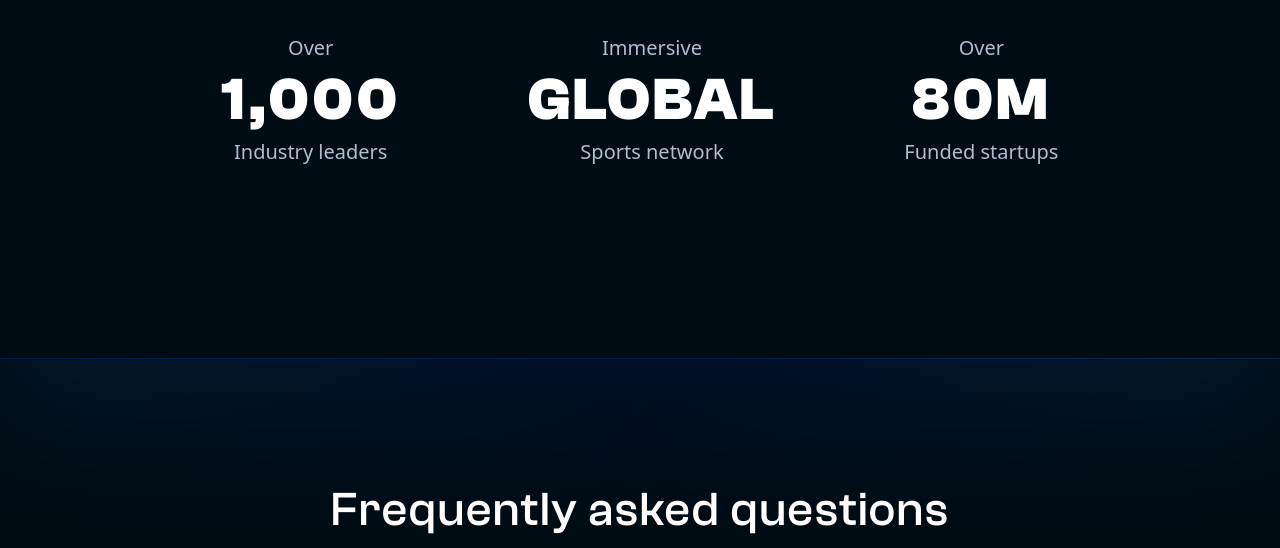
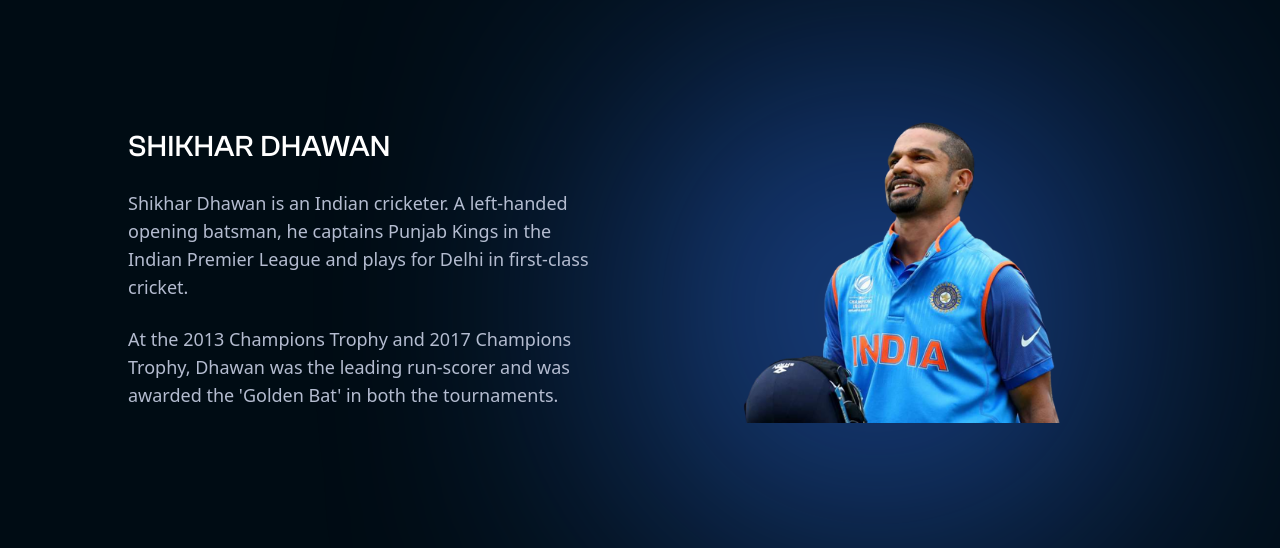
Before and after one commit to whatastorytech/daone, a SvelteKit app: page / in a window 1280 px wide. Shown: the part 2179-2727 px from the top of the page. Built offline with nearby package versions, Linux system fonts and the light colour scheme.

Commit message:
Add markup and styles for GeneralPartners component

```diff
--- a/src/components/GeneralPartners.svelte
+++ b/src/components/GeneralPartners.svelte
@@ -0,0 +1,17 @@
+<div class="grid grid-cols-2 gap-x-24 py-48 px-32 items-center">
+	<div class="space-y-6">
+		<h3 class="text-white text-3xl font-medium font-cg uppercase tracking-wide">Shikhar Dhawan</h3>
+		<p class="text-lg">
+			Shikhar Dhawan is an Indian cricketer. A left-handed opening batsman, he captains Punjab Kings
+			in the Indian Premier League and plays for Delhi in first-class cricket.
+		</p>
+		<p class="text-lg">
+			At the 2013 Champions Trophy and 2017 Champions Trophy, Dhawan was the leading run-scorer and
+			was awarded the 'Golden Bat' in both the tournaments.
+		</p>
+	</div>
+	<div class="relative">
+        <img src="./shikhardhawan.png" alt="">
+        <div class="absolute top-0 -z-30 bg-gradient-to-tr from-blue-500 to-blue-600 w-96 h-96 rounded-full blur-[150px]"></div>
+    </div>
+</div>
--- a/src/components/Team.svelte
+++ b/src/components/Team.svelte
@@ -136,7 +136,7 @@
 			</div>
 			<div class="space-y-2">
 				<div class="text-xl">Over</div>
-				<div class="text-white text-6xl tracking-wider uppercase font-bold font-cg">80M</div>
+				<div class="text-white text-6xl tracking-wider uppercase font-bold font-cg">$220B</div>
 				<div class="text-xl">Funded startups</div>
 			</div>
 		</div>
```
Also changed, not shown: static/shikhardhawan.png (added).
